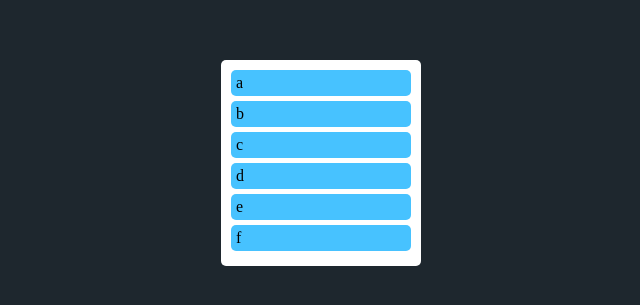
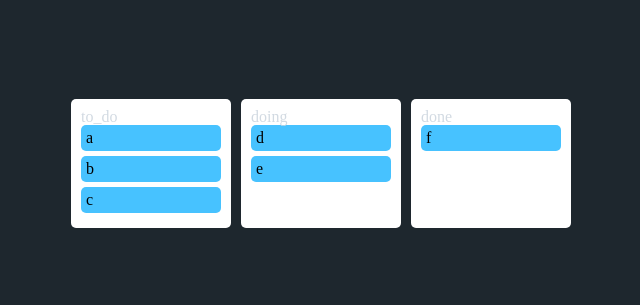
Before and after one commit to joukey123/trello_clone, a React (Create React App) app: page / in a window 1280 px wide. Shown: the part 237-542 px from the top of the page, without its empty margins (319-959 px from the left). Built offline with nearby package versions, Linux system fonts and the light colour scheme.

Commit message:
component, react-memo
#component
-Draggable
-Board (Droppable)
#React-memo

```diff
--- a/src/App.tsx
+++ b/src/App.tsx
@@ -1,53 +1,44 @@
-import { DragDropContext, Draggable, Droppable } from "react-beautiful-dnd";
+import { DragDropContext, DropResult } from "react-beautiful-dnd";
+import { useRecoilState } from "recoil";
 import styled from "styled-components";
+import { toDo } from "./Atoms";
+import Board from "./Components/Board";
 
 const Wrap = styled.div`
   display: flex;
   justify-content: center;
   align-items: center;
   height: 100vh;
+  max-width: 500px;
+  margin: 0 auto;
 `;
-const Lists = styled.div`
-  background-color: white;
-  max-width: 200px;
+
+const Boards = styled.div`
+  display: grid;
   width: 100%;
-  padding: 10px;
-  border-radius: 5px;
-`;
-const List = styled.div`
-  background-color: #47c2ff;
-  padding: 5px;
-  margin-bottom: 5px;
-  border-radius: 5px;
-  color: black;
+  gap: 10px;
+  grid-template-columns: repeat(3, 1fr);
 `;
 
 function App() {
-  const dragEnd = () => {};
-  const toDos = ["a", "b", "c", "d", "e", "f"];
+  const [toDos, setTodo] = useRecoilState(toDo);
+  const onDragEnd = ({ draggableId, destination, source }: DropResult) => {
+    // if (!destination) return;
+    // setTodo((oldTodo) => {
+    //   const toDoCopy = [...oldTodo];
+    //   toDoCopy.splice(source.index, 1);
+    //   toDoCopy.splice(destination?.index, 0, draggableId);
+    //   return toDoCopy;
+    // });
+  };
   return (
-    <DragDropContext onDragEnd={dragEnd}>
+    <DragDropContext onDragEnd={onDragEnd}>
       <Wrap>
-        <Droppable droppableId="one">
-          {(magic) => (
-            <Lists ref={magic.innerRef} {...magic.droppableProps}>
-              {toDos.map((toDo, index) => (
-                <Draggable draggableId={toDo} index={index}>
-                  {(magic) => (
-                    <List
-                      ref={magic.innerRef}
-                      {...magic.draggableProps}
-                      {...magic.dragHandleProps}
-                    >
-                      {toDo}
-                    </List>
-                  )}
-                </Draggable>
-              ))}
-              {magic.placeholder}
-            </Lists>
-          )}
-        </Droppable>
+        <Boards>
+          {Object.keys(toDos).map((item) => (
+            <Board key={item} boardId={item} toDos={toDos[item]} />
+          ))}
+        </Boards>
       </Wrap>
     </DragDropContext>
   );
--- a/src/Atoms.tsx
+++ b/src/Atoms.tsx
@@ -1,18 +1,14 @@
-import { atom, selector } from "recoil";
+import { atom } from "recoil";
 
-export const minuteState = atom({
-  key: "minute",
-  default: 0,
-});
+interface ItoDoState {
+  [key: string]: string[];
+}
 
-export const hourSelector = selector<number>({
-  key: "hour",
-  get: ({ get }) => {
-    const minute = get(minuteState);
-    return minute / 60;
-  },
-  set: ({ set }, newValue) => {
-    const result = Number(newValue) * 60;
-    set(minuteState, result);
+export const toDo = atom<ItoDoState>({
+  key: "todo",
+  default: {
+    to_do: ["a", "b", "c"],
+    doing: ["d", "e"],
+    done: ["f"],
   },
 });
--- /dev/null
+++ b/src/Components/Board.tsx
@@ -0,0 +1,32 @@
+import { Droppable } from "react-beautiful-dnd";
+import styled from "styled-components";
+import DraggableCard from "./DraggableCard";
+
+const Lists = styled.div`
+  background-color: white;
+  width: 100%;
+  padding: 10px;
+  border-radius: 5px;
+`;
+interface IBoard {
+  toDos: string[];
+  boardId: string;
+}
+
+function Board({ toDos, boardId }: IBoard) {
+  return (
+    <Droppable droppableId={boardId}>
+      {(magic) => (
+        <Lists ref={magic.innerRef} {...magic.droppableProps}>
+          {boardId}
+          {toDos.map((toDo, index) => (
+            <DraggableCard key={toDo} toDo={toDo} index={index} />
+          ))}
+          {magic.placeholder}
+        </Lists>
+      )}
+    </Droppable>
+  );
+}
+
+export default Board;
--- /dev/null
+++ b/src/Components/DraggableCard.tsx
@@ -0,0 +1,32 @@
+import React from "react";
+import { Draggable } from "react-beautiful-dnd";
+import styled from "styled-components";
+
+interface IDraggableCard {
+  toDo: string;
+  index: number;
+}
+const List = styled.div`
+  background-color: #47c2ff;
+  padding: 5px;
+  margin-bottom: 5px;
+  border-radius: 5px;
+  color: black;
+`;
+function DraggableCard({ toDo, index }: IDraggableCard) {
+  return (
+    <Draggable key={toDo} draggableId={toDo} index={index}>
+      {(magic) => (
+        <List
+          ref={magic.innerRef}
+          {...magic.draggableProps}
+          {...magic.dragHandleProps}
+        >
+          {toDo}
+        </List>
+      )}
+    </Draggable>
+  );
+}
+
+export default React.memo(DraggableCard);
```
